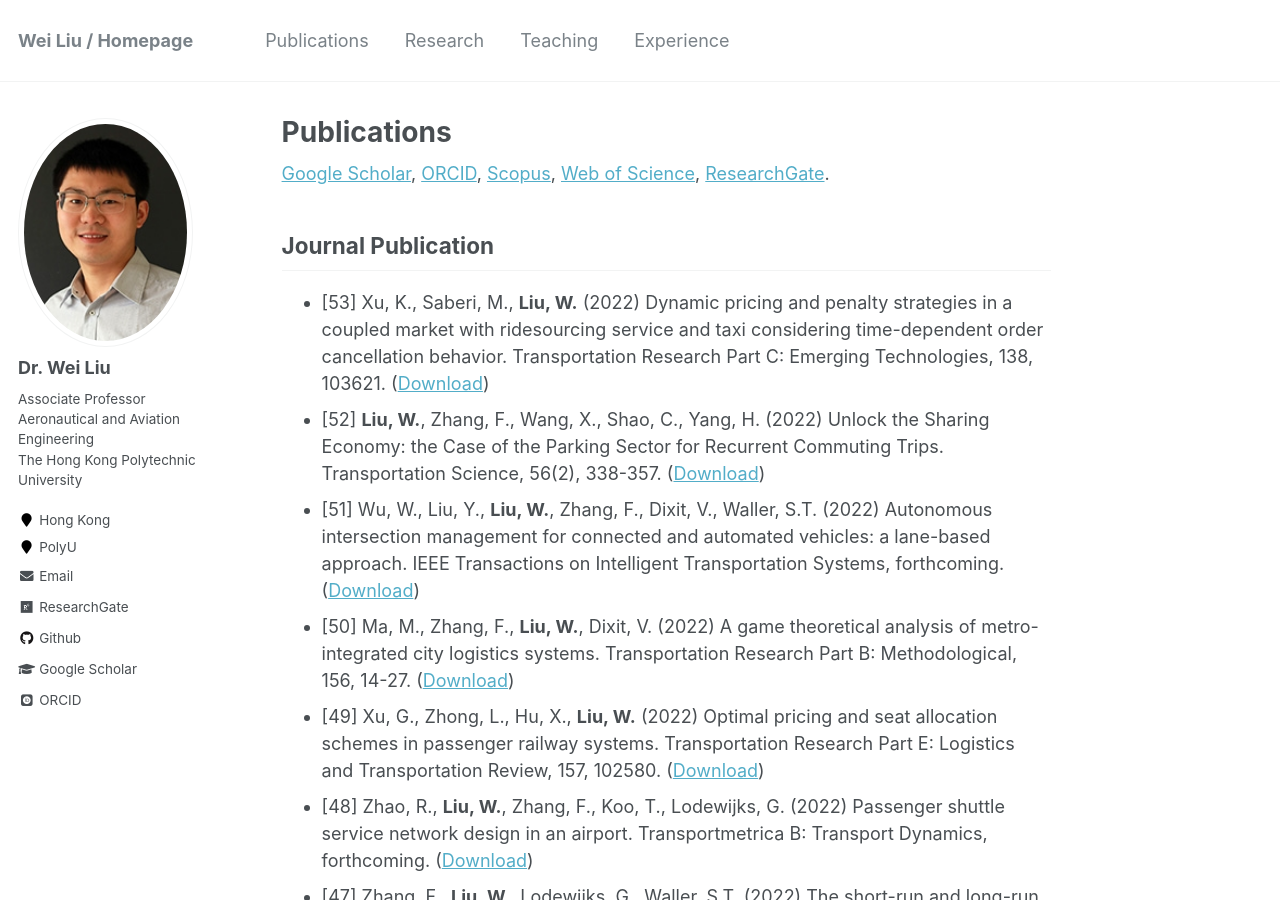
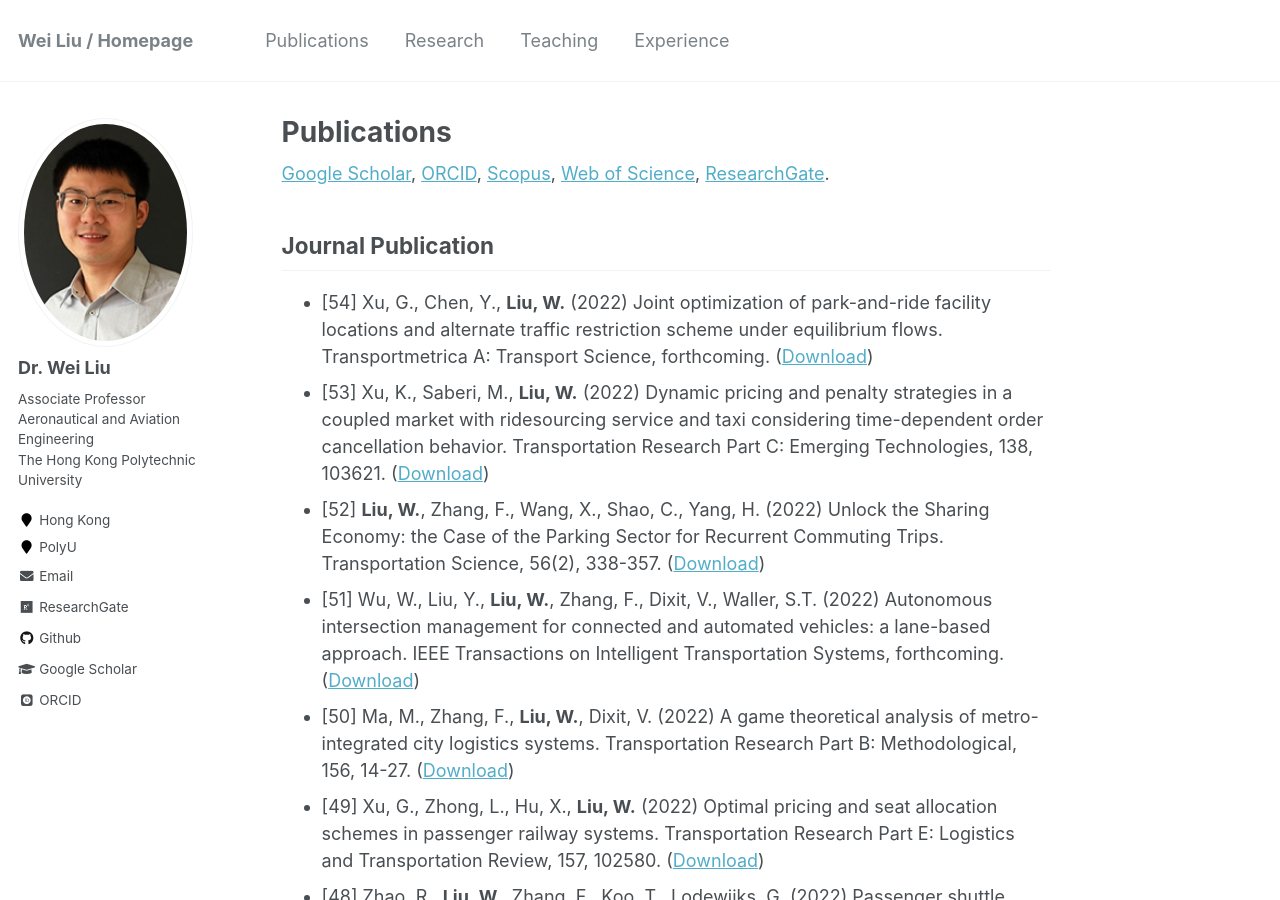
Before and after one commit to weiliu2016/weiliu2016.github.io, a Jekyll site: the page built from _pages/publications.md, in a window 1280 px wide and 900 px high. Built offline with Jekyll 4.4.1, drawn with Linux system fonts in a browser that asks for light colours; some web fonts are replaced.

Commit message:
Update publications.md

```diff
--- a/_pages/publications.md
+++ b/_pages/publications.md
@@ -19,6 +19,7 @@ author_profile: true
 
 Journal Publication
 ----------
+* [54] Xu, G., Chen, Y., **Liu, W.** (2022) Joint optimization of park-and-ride facility locations and alternate traffic restriction scheme under equilibrium flows. Transportmetrica A: Transport Science, forthcoming. ([Download](https://doi.org/10.1080/23249935.2022.xxxxxxx))
 * [53] Xu, K., Saberi, M., **Liu, W.** (2022) Dynamic pricing and penalty strategies in a coupled market with ridesourcing service and taxi considering time-dependent order cancellation behavior. Transportation Research Part C: Emerging Technologies, 138, 103621. ([Download](https://doi.org/10.1016/j.trc.2022.103621))
 * [52] **Liu, W.**, Zhang, F., Wang, X., Shao, C., Yang, H. (2022) Unlock the Sharing Economy: the Case of the Parking Sector for Recurrent Commuting Trips. Transportation Science, 56(2), 338-357. ([Download](https://doi.org/10.1287/trsc.2021.1103))
 * [51] Wu, W., Liu, Y., **Liu, W.**, Zhang, F., Dixit, V., Waller, S.T. (2022) Autonomous intersection management for connected and automated vehicles: a lane-based approach. IEEE Transactions on Intelligent Transportation Systems, forthcoming. ([Download](http://dx.doi.org/10.1109/TITS.2021.3136910))
```
